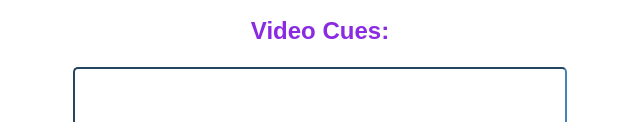
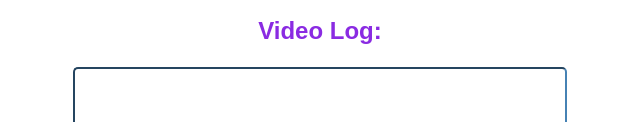
Before and after one commit to alexiushaledubuque/vcc, a plain HTML site: page index.html in a window 1280 px wide. Shown: the part 830-952 px from the top of the page, 39-679 px from the left. Drawn offline with nearby package versions, Linux system fonts and the light colour scheme; a script that the page names is missing.

Commit message:
HTML changes

```diff
--- a/index.html
+++ b/index.html
@@ -48,7 +48,7 @@
 
 	      	<!-- <button class="color-change" onClick="">Color</button>
 	      	<button class="color-change" onClick="">Default</button> -->
-	      	<h2 class="color-option">Video Cues:</h2>
+	      	<h2 class="color-option">Video Log:</h2>
 		      <p id="msg-output">
 		      	<ol id="display-cues"></ol>
 		      </p>
```
